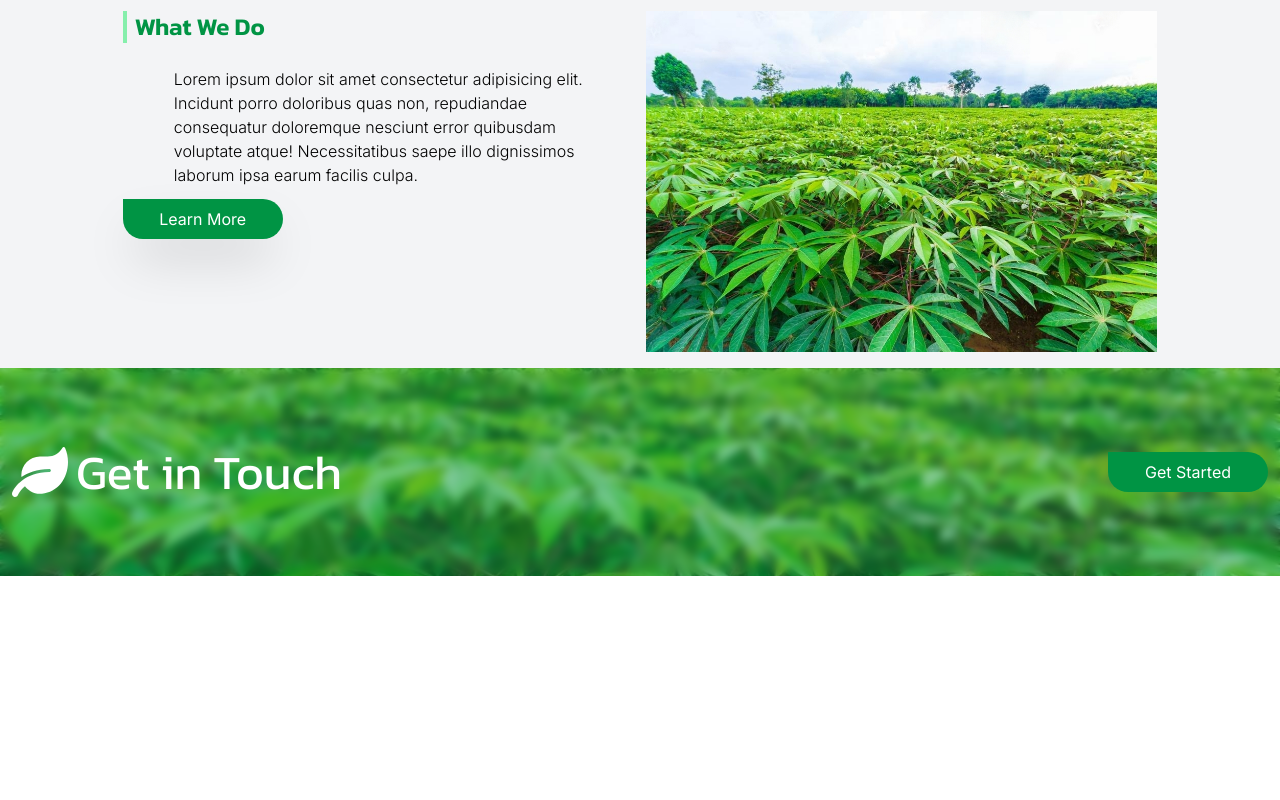
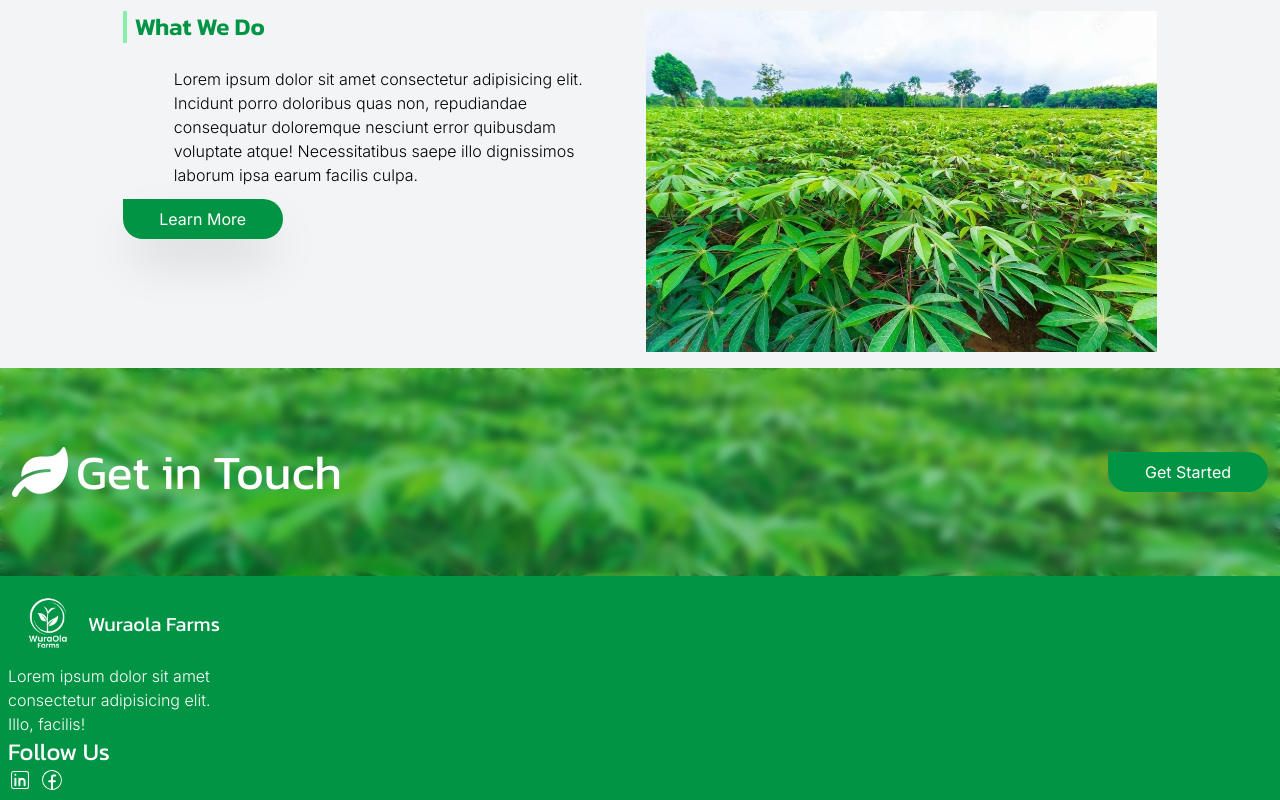
Before and after one commit to OlaiwonAbdullahi/WuraOla-Farms, a React (Vite) app: page / in a window 1280 px wide. Shown: the part 982-1782 px from the top of the page. Before the commit the page ends 1558 px from the top, so only its background shows below. Built offline with nearby package versions, Linux system fonts and the light colour scheme.

Commit message:
update App.jsx

```diff
--- a/src/App.jsx
+++ b/src/App.jsx
@@ -1,3 +1,4 @@
+import Footer from "./components/Footer";
 import Getintouch from "./components/Getintouch";
 import Hero from "./components/Hero";
 import About from "./components/HomeText";
@@ -14,6 +15,7 @@ const App = () => {
       <About />
       <Whatwedo />
       <Getintouch />
+      <Footer />
     </div>
   );
 };
--- /dev/null
+++ b/src/components/Footer.jsx
@@ -0,0 +1,32 @@
+import { CiFacebook, CiLinkedin } from "react-icons/ci";
+import logo from "../assets/wuraola.png";
+const Footer = () => {
+  return (
+    <div className=" p-2 bg-secondary">
+      <div className=" ">
+        <div className=" flex flex-col">
+          <div className=" flex items-center text-primary text-xl font-kanit">
+            <img src={logo} alt="" className=" w-20 h-20" />
+            Wuraola Farms
+          </div>
+          <div className="">
+            <p className=" w-52 text-primary font-inter font-light leading-6 ">
+              Lorem ipsum dolor sit amet consectetur adipisicing elit. Illo,
+              facilis!
+            </p>
+          </div>
+        </div>
+        <div className="">
+          <h2 className=" text-2xl text-primary font-kanit">Follow Us</h2>
+          <div className=" flex gap-2 text-primary">
+            <CiLinkedin className=" h-6 w-6" />
+            <CiFacebook className=" h-6 w-6" />
+          </div>
+        </div>
+      </div>
+      <div className=""></div>
+    </div>
+  );
+};
+
+export default Footer;
```
